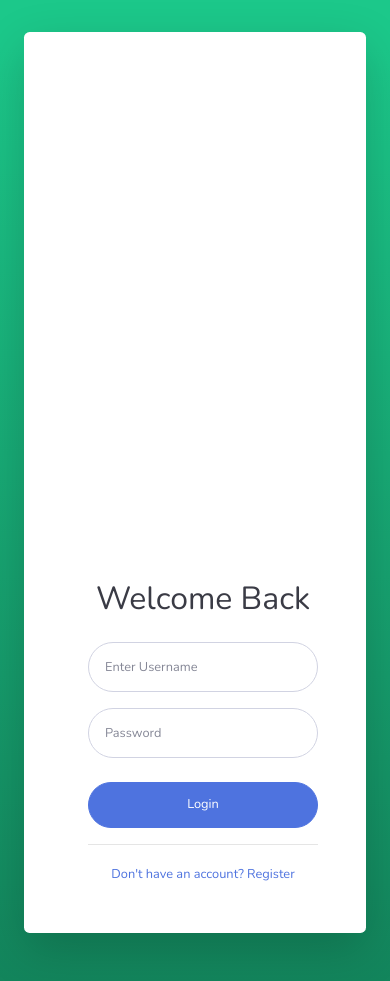
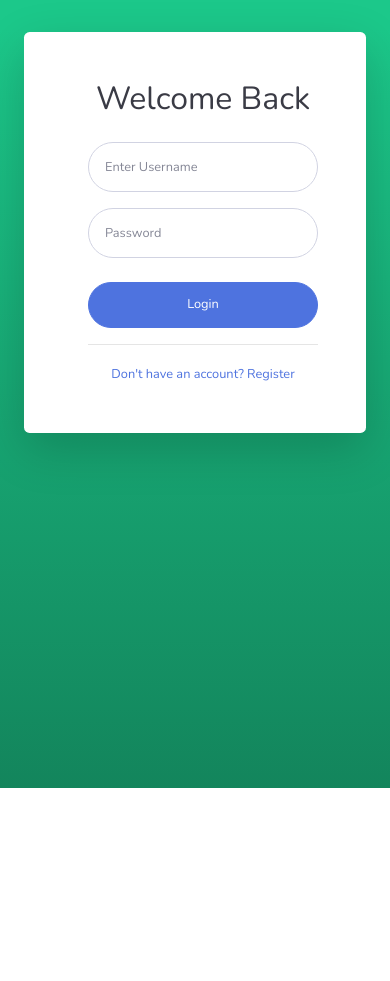
Before and after one commit to ramkrishnan6/project, a Django app: page /myapp/login in a window 390 px wide. Shown: the part 56-1037 px from the top of the page. After the commit the page ends 844 px from the top, so only its background shows below. Run offline with Django 3.2, Linux system fonts and the light colour scheme; some libraries are stand-ins or nearby versions.

Commit message:
Fix login for mobile

```diff
--- a/templates/login.html
+++ b/templates/login.html
@@ -58,8 +58,8 @@
                                 height: 500px;
                             }
                         </style>
-                        <div class="col-lg-0.25 vl pr-2"></div>
-                        <div class="col-lg-5">
+                        <div class="col-lg-0.25 vl pr-2 d-none d-lg-block"></div>
+                        <div class="col-lg-5 col-xs-12">
                             <div class="ml-3 p-5">
                                 <div class="text-center">
                                     <h1 class="h2 text-gray-900 mb-4">Welcome Back</h1>
```
